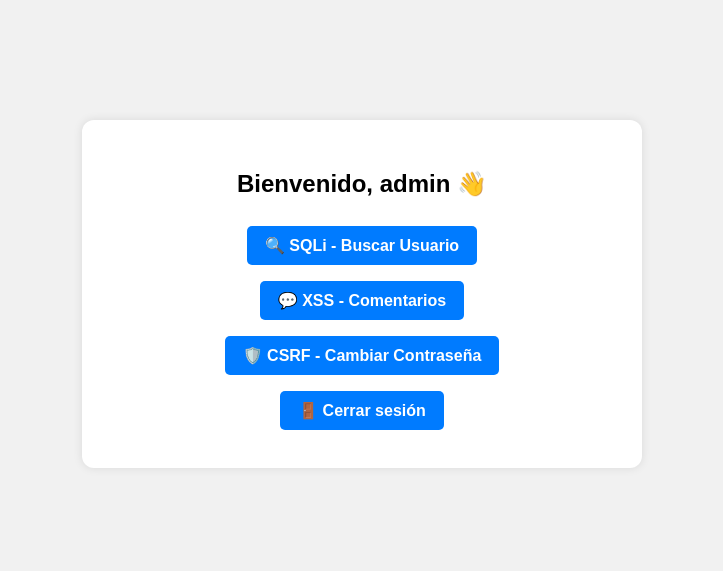
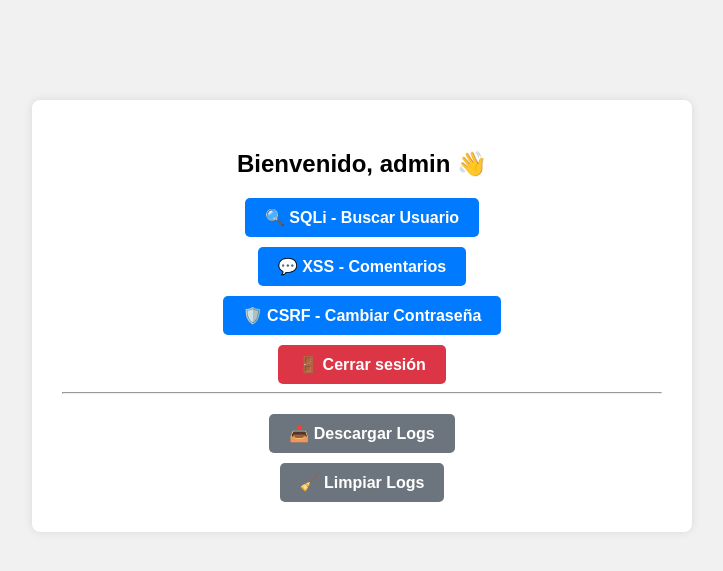
Before and after one commit to JuanCruzBernardini/simulador-de-ataques, a Flask app: page /dashboard in a window 1280 px wide. Shown: the top 571 px of the page, without its empty margins (278-1001 px from the left). Run offline with Flask 3, Linux system fonts and the light colour scheme; a user stored in the database is signed in.

Commit message:
agregados logs y limpieza dde logs

```diff
--- a/app.py
+++ b/app.py
@@ -1,15 +1,34 @@
-from flask import Flask, render_template, request, redirect, url_for, session, flash
+from flask import Flask, render_template, request, redirect, url_for, session, flash, send_file
 import sqlite3
 import secrets
+from datetime import datetime
 from defenses import check_brute_force, log_login_attempt
 from utils import init_db
 
 app = Flask(__name__)
 app.secret_key = "supersecreto"
 DATABASE = "database.db"
+LOG_FILE = "security.log"
 
 # Inicializa la base de datos
 init_db(DATABASE)
+
+# Logging de eventos
+
+def registrar_evento(tipo, ip, detalle=""):
+    timestamp = datetime.now().strftime("%Y-%m-%d %H:%M:%S")
+    mensaje = f"[{timestamp}] [{tipo}] IP: {ip} - {detalle}\n"
+    with open(LOG_FILE, "a") as log:
+        log.write(mensaje)
+
+@app.route("/descargar-logs")
+def descargar_logs():
+    return send_file(LOG_FILE, as_attachment=True)
+
+@app.route("/limpiar-logs")
+def limpiar_logs():
+    open(LOG_FILE, 'w').close()
+    return "Logs limpiados exitosamente. <a href='/dashboard'>Volver</a>"
 
 @app.route("/", methods=["GET", "POST"])
 def login():
@@ -19,8 +38,8 @@ def login():
         username = request.form["username"]
         password = request.form["password"]
 
-        # Check de fuerza bruta
         if check_brute_force(ip):
+            registrar_evento("Fuerza Bruta", ip, f"Intentos fallidos superados para {username}")
             flash("Demasiados intentos. Tu IP ha sido bloqueada temporalmente.", "danger")
             return render_template("login.html")
 
@@ -35,6 +54,7 @@ def login():
             flash("Login exitoso", "success")
             return redirect(url_for("dashboard"))
         else:
+            registrar_evento("Login Fallido", ip, f"Usuario: {username}")
             flash("Credenciales incorrectas", "danger")
             log_login_attempt(ip, success=False)
             return render_template("login.html")
@@ -58,7 +78,9 @@ def buscar():
         conn = sqlite3.connect(DATABASE)
         cur = conn.cursor()
 
-        # 🛡️ SEGURO contra SQLi
+        if "'" in termino or "--" in termino or "OR" in termino.upper():
+            registrar_evento("Intento SQLi", request.remote_addr, f"Payload: {termino}")
+
         query = "SELECT username FROM users WHERE username LIKE ?"
         try:
             cur.execute(query, (f"%{termino}%",))
@@ -79,6 +101,10 @@ def comentarios():
     if request.method == "POST":
         username = request.form["username"]
         content = request.form["content"]
+
+        if "<script" in content.lower() or "onerror" in content.lower():
+            registrar_evento("Posible XSS", request.remote_addr, f"Contenido: {content}")
+
         cur.execute("INSERT INTO comments (username, content) VALUES (?, ?)", (username, content))
         conn.commit()
 
@@ -86,7 +112,6 @@ def comentarios():
     comentarios = cur.fetchall()
     conn.close()
 
-    # Modo: vulnerable o seguro
     modo = request.args.get("modo", "vulnerable")
 
     return render_template("comentarios.html", comentarios=comentarios, modo=modo)
@@ -100,7 +125,6 @@ def configurar():
     mensaje = None
 
     if request.method == "GET":
-        # Generar token y guardarlo en sesión
         session["csrf_token"] = secrets.token_hex(16)
 
     if request.method == "POST":
@@ -108,6 +132,7 @@ def configurar():
         token_session = session.get("csrf_token")
 
         if not token_form or token_form != token_session:
+            registrar_evento("CSRF Detectado", request.remote_addr, "Token inválido")
             return "Posible ataque CSRF detectado", 403
 
         nueva_password = request.form["nueva_password"]
--- a/static/style.css
+++ b/static/style.css
@@ -56,3 +56,45 @@ a {
 a:hover {
     text-decoration: underline;
 }
+.center {
+    text-align: center;
+    margin-top: 60px;
+}
+
+.menu {
+    display: flex;
+    flex-direction: column;
+    gap: 10px;
+    align-items: center;
+    margin-top: 20px;
+}
+
+.btn {
+    display: inline-block;
+    padding: 10px 20px;
+    background-color: #007bff;
+    color: white;
+    text-decoration: none;
+    border-radius: 5px;
+    font-weight: bold;
+}
+
+.btn:hover {
+    background-color: #0056b3;
+}
+
+.btn.logout {
+    background-color: #dc3545;
+}
+
+.btn.logout:hover {
+    background-color: #a71d2a;
+}
+
+.btn.secondary {
+    background-color: #6c757d;
+}
+
+.btn.secondary:hover {
+    background-color: #495057;
+}
--- a/templates/dashboard.html
+++ b/templates/dashboard.html
@@ -4,53 +4,24 @@
     <meta charset="UTF-8">
     <title>Dashboard</title>
     <link rel="stylesheet" href="/static/style.css">
-    <style>
-        .dashboard {
-            max-width: 500px;
-            margin: 80px auto;
-            background-color: #fff;
-            padding: 30px;
-            border-radius: 12px;
-            box-shadow: 0px 0px 10px rgba(0,0,0,0.1);
-            text-align: center;
-        }
-
-        .dashboard h2 {
-            margin-bottom: 20px;
-        }
-
-        .dashboard a {
-            display: inline-block;
-            margin: 8px;
-            padding: 10px 18px;
-            background-color: #007bff;
-            color: white;
-            text-decoration: none;
-            border-radius: 5px;
-            font-weight: bold;
-        }
-
-        .dashboard a:hover {
-            background-color: #0056b3;
-        }
-
-        .logout {
-            background-color: #dc3545;
-        }
-
-        .logout:hover {
-            background-color: #a71d2a;
-        }
-    </style>
 </head>
 <body>
-    <div class="dashboard">
+    <div class="container center">
         <h2>Bienvenido, {{ username }} 👋</h2>
 
-        <a href="/buscar">🔍 SQLi - Buscar Usuario</a><br>
-        <a href="/comentarios">💬 XSS - Comentarios</a><br>
-        <a href="/configurar">🛡️ CSRF - Cambiar Contraseña</a><br>
-        <a href="/" class="logout">🚪 Cerrar sesión</a>
+        <div class="menu">
+            <a href="/buscar" class="btn">🔍 SQLi - Buscar Usuario</a>
+            <a href="/comentarios" class="btn">💬 XSS - Comentarios</a>
+            <a href="/configurar" class="btn">🛡️ CSRF - Cambiar Contraseña</a>
+            <a href="/" class="btn logout">🚪 Cerrar sesión</a>
+        </div>
+
+        <hr>
+
+        <div class="menu">
+            <a href="/descargar-logs" class="btn secondary">📥 Descargar Logs</a>
+            <a href="/limpiar-logs" class="btn secondary">🧹 Limpiar Logs</a>
+        </div>
     </div>
 </body>
 </html>
```
Also changed, not shown: 1 other file.
